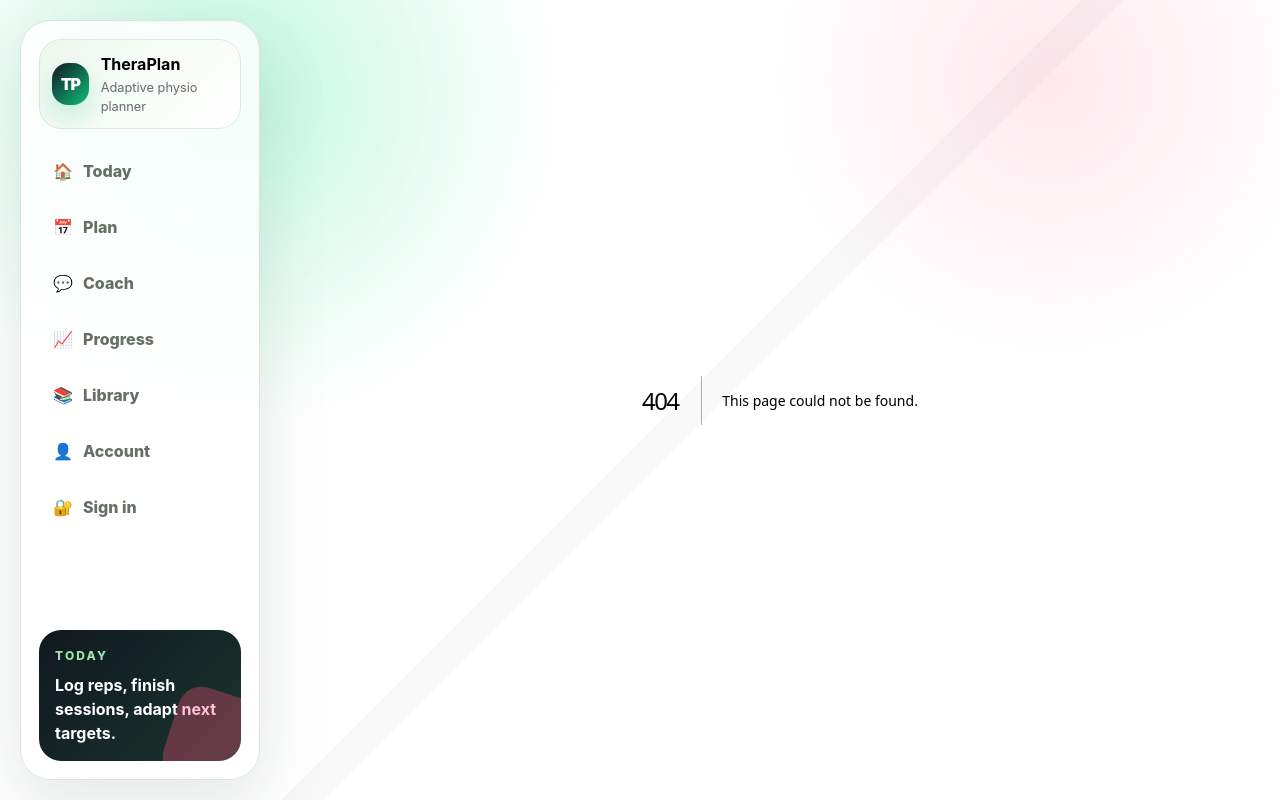
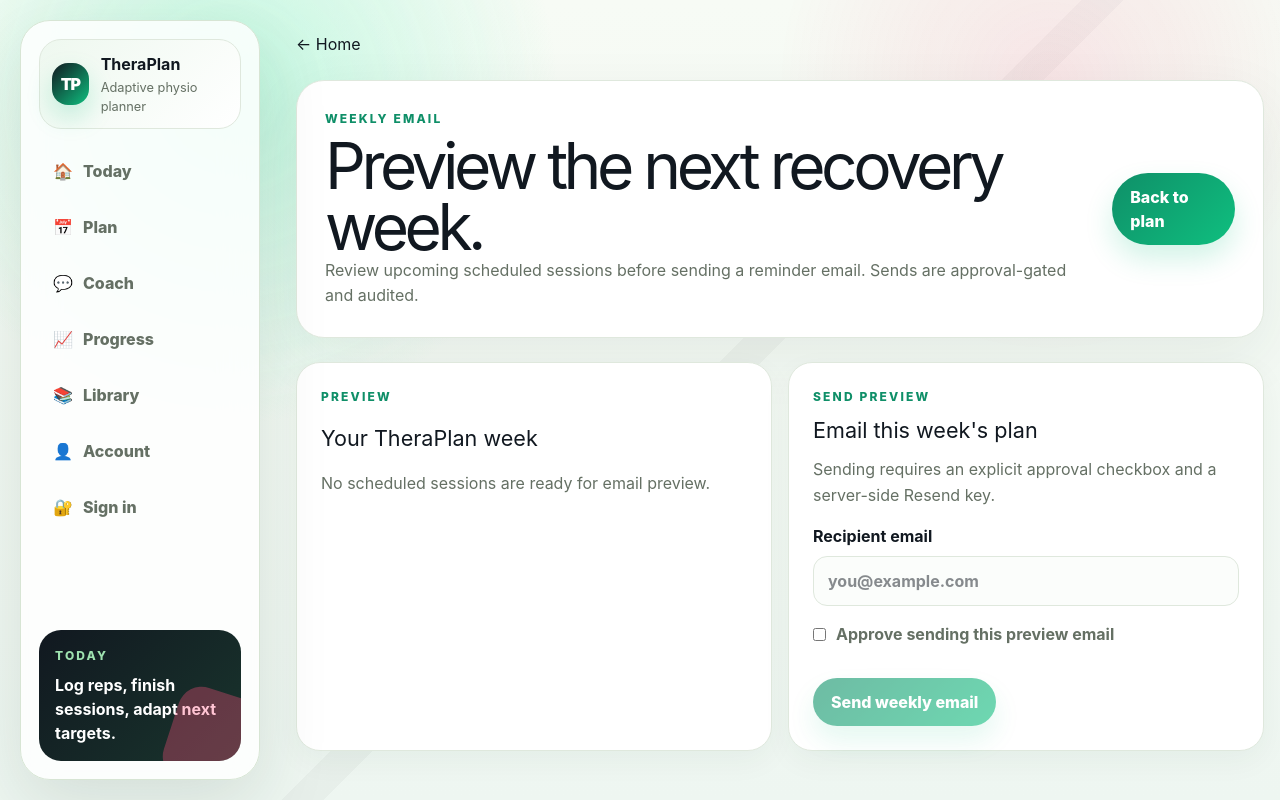
Before and after one commit to xsnicholas-gmail/theraplan, a Next.js app: page /weekly-email in a window 1280 px wide. Before the commit this address had no page. Built offline with nearby package versions, Linux system fonts and the light colour scheme; no server answers; the database is empty.

Commit message:
feat: add email preview and print routes

```diff
--- a/app/globals.css
+++ b/app/globals.css
@@ -123,6 +123,8 @@
 .prompt-grid { display:grid; grid-template-columns:repeat(auto-fit,minmax(220px,1fr)); gap:12px; }
 .plain-list { margin:0; padding-left:1.1rem; color:var(--muted); line-height:1.7; }
 .plain-list strong { color:var(--ink); }
+.checkbox-line { display:flex; align-items:center; gap:10px; color:var(--muted); }
+.checkbox-line input { width:auto; margin:0; }
 .session-link span:first-child { width:max-content; padding:5px 9px; border-radius:999px; background:#eaf8ec; color:var(--brand); font-weight:900; }
 
 @media (max-width:900px) {
--- a/app/page.tsx
+++ b/app/page.tsx
@@ -40,6 +40,7 @@
         <a className="mode-card" href="/coach"><strong>Coach</strong><span>Discuss pain, schedule changes, and plan feedback.</span></a>
         <a className="mode-card" href="/library"><strong>Exercise library</strong><span>Learn why each rehab movement is in your plan.</span></a>
         <a className="mode-card" href="/progress"><strong>Progress</strong><span>Review completed sessions, effort, and recovery consistency.</span></a>
+        <a className="mode-card" href="/weekly-email"><strong>Weekly email</strong><span>Preview and send the next recovery week.</span></a>
       </section>
       <div id="plan">{demoPlan ? <PlanOverview plan={demoPlan} /> : <div className="card"><h2>No demo plan found</h2><p className="muted">Apply the Supabase migration and seed data, then refresh.</p></div>}</div>
       <div id="intake"><IntakeForm /></div>
--- /dev/null
+++ b/app/plan/[id]/print/page.tsx
@@ -0,0 +1,13 @@
+import Link from "next/link";
+import { notFound } from "next/navigation";
+import { PlanOverview } from "../../../../components/PlanOverview";
+import { getSupabaseServer, type PlanWithWeeks } from "../../../../lib/supabase";
+
+export default async function PrintablePlanPage({ params }: { params: Promise<{ id: string }> }) {
+  const { id } = await params;
+  const supabase = getSupabaseServer();
+  const { data, error } = await supabase.from("plans").select("id,title,summary,status,created_at,weeks(id,week_number,goal,sessions(id,title,day_of_week,duration_minutes,status,session_exercises(id,sets,reps,hold_seconds,rest_seconds,order_index,exercises(name,category))))").eq("id", id).single();
+  if (error || !data) notFound();
+
+  return <main className="container space-y-6 print-view"><Link className="no-print" href={`/plan/${id}`}>← Back to plan</Link><PlanOverview plan={data as unknown as PlanWithWeeks} /></main>;
+}
--- /dev/null
+++ b/app/weekly-email/page.tsx
@@ -0,0 +1,46 @@
+export const dynamic = "force-dynamic";
+
+import Link from "next/link";
+import { WeeklyEmailForm } from "../../components/WeeklyEmailForm";
+import { getSupabaseServer } from "../../lib/supabase";
+
+type EmailSession = { title: string | null; day_of_week: number | null; duration_minutes: number | null };
+
+const dayNames = ["", "Monday", "Tuesday", "Wednesday", "Thursday", "Friday", "Saturday", "Sunday"];
+
+async function getPreviewSessions() {
+  try {
+    const supabase = getSupabaseServer();
+    const { data } = await supabase.from("sessions").select("title,day_of_week,duration_minutes").eq("status", "scheduled").order("day_of_week", { ascending: true }).limit(5);
+    return (data || []) as EmailSession[];
+  } catch (error) {
+    console.error(error);
+    return [];
+  }
+}
+
+export default async function WeeklyEmailPage() {
+  const sessions = await getPreviewSessions();
+
+  return (
+    <main className="container space-y-6">
+      <Link href="/">← Home</Link>
+      <section className="hero">
+        <div>
+          <p className="eyebrow">Weekly email</p>
+          <h1>Preview the next recovery week.</h1>
+          <p className="muted">Review upcoming scheduled sessions before sending a reminder email. Sends are approval-gated and audited.</p>
+        </div>
+        <Link href="/#plan" className="primary linkbutton">Back to plan</Link>
+      </section>
+      <section className="grid two">
+        <div className="card space-y-4">
+          <p className="eyebrow">Preview</p>
+          <h2>Your TheraPlan week</h2>
+          {sessions.length ? <ul className="plain-list">{sessions.map((session, index) => <li key={`${session.title}-${index}`}><strong>{dayNames[session.day_of_week || 1]}:</strong> {session.title} ({session.duration_minutes || 0} min)</li>)}</ul> : <p className="muted">No scheduled sessions are ready for email preview.</p>}
+        </div>
+        <WeeklyEmailForm />
+      </section>
+    </main>
+  );
+}
--- /dev/null
+++ b/app/workout/[sessionId]/page.tsx
@@ -0,0 +1,6 @@
+import { redirect } from "next/navigation";
+
+export default async function WorkoutRedirectPage({ params }: { params: Promise<{ sessionId: string }> }) {
+  const { sessionId } = await params;
+  redirect(`/session/${sessionId}`);
+}
--- a/components/PlanOverview.tsx
+++ b/components/PlanOverview.tsx
@@ -9,7 +9,7 @@
   const sessions = plan.weeks.flatMap((week) => week.sessions);
   const done = sessions.filter((session) => session.status === "done").length;
   return <section className="space-y-5">
-    <div className="hero"><div><p className="eyebrow">Active therapy plan</p><h1>{plan.title}</h1><p>{plan.summary}</p><div className="actions"><ExportPlanPdfButton /><Link href={`/plan/${plan.id}`} className="linkbutton secondary no-print">Printable plan view</Link></div></div><div className="progress"><strong>{done}/{sessions.length}</strong><span>sessions complete</span></div></div>
+    <div className="hero"><div><p className="eyebrow">Active therapy plan</p><h1>{plan.title}</h1><p>{plan.summary}</p><div className="actions"><ExportPlanPdfButton /><Link href={`/plan/${plan.id}/print`} className="linkbutton secondary no-print">Printable plan view</Link></div></div><div className="progress"><strong>{done}/{sessions.length}</strong><span>sessions complete</span></div></div>
     {plan.weeks.sort((a,b)=>(a.week_number||0)-(b.week_number||0)).map((week) => <div className="card" key={week.id}><h2>Week {week.week_number}: {week.goal}</h2><div className="sessions">{week.sessions.sort((a,b)=>(a.day_of_week||0)-(b.day_of_week||0)).map((session) => <article className={`session ${session.status}`} key={session.id}><Link href={`/session/${session.id}`} className="session-link"><span>{dayNames[session.day_of_week || 1]}</span><strong>{session.title}</strong><small>{session.duration_minutes} min · {session.status}</small><small>{session.session_exercises.map((item) => `${item.exercises?.name}: ${item.sets}×${item.reps}`).join(" · ")}</small></Link><RescheduleSession sessionId={session.id} currentDay={session.day_of_week} /></article>)}</div></div>)}
   </section>;
 }
--- /dev/null
+++ b/components/WeeklyEmailForm.tsx
@@ -0,0 +1,48 @@
+"use client";
+
+import { FormEvent, useState } from "react";
+
+export function WeeklyEmailForm() {
+  const [email, setEmail] = useState("");
+  const [approved, setApproved] = useState(false);
+  const [sending, setSending] = useState(false);
+  const [message, setMessage] = useState("");
+  const [error, setError] = useState("");
+
+  async function submit(event: FormEvent<HTMLFormElement>) {
+    event.preventDefault();
+    setSending(true);
+    setMessage("");
+    setError("");
+
+    try {
+      const response = await fetch("/api/weekly-email", {
+        method: "POST",
+        headers: { "Content-Type": "application/json" },
+        body: JSON.stringify({ to: email, approved, approved_by: "builder-preview" }),
+      });
+      const data = await response.json().catch(() => ({}));
+      if (!response.ok) throw new Error(data.error || "Could not send weekly email.");
+      setMessage(`Weekly email sent${data.id ? ` (${data.id})` : ""}.`);
+    } catch (err) {
+      setError(err instanceof Error ? err.message : "Could not send weekly email.");
+    } finally {
+      setSending(false);
+    }
+  }
+
+  return (
+    <form className="card space-y-4" onSubmit={submit}>
+      <div>
+        <p className="eyebrow">Send preview</p>
+        <h2>Email this week&apos;s plan</h2>
+        <p className="muted">Sending requires an explicit approval checkbox and a server-side Resend key.</p>
+      </div>
+      <label>Recipient email<input type="email" value={email} onChange={(event) => setEmail(event.target.value)} placeholder="you@example.com" required /></label>
+      <label className="checkbox-line"><input type="checkbox" checked={approved} onChange={(event) => setApproved(event.target.checked)} />Approve sending this preview email</label>
+      {error && <p className="error">{error}</p>}
+      {message && <p className="success-text">{message}</p>}
+      <button className="primary" type="submit" disabled={sending || !approved}>{sending ? "Sending…" : "Send weekly email"}</button>
+    </form>
+  );
+}
```
